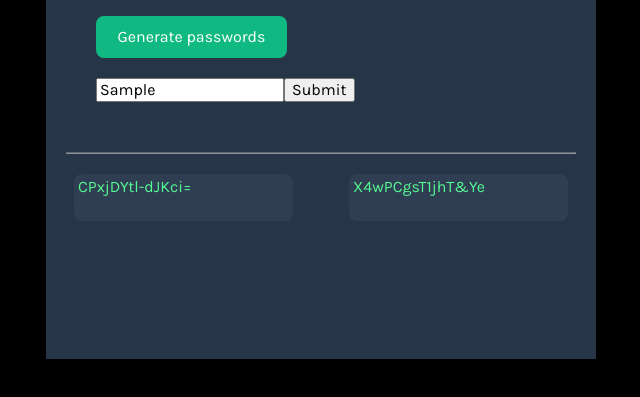
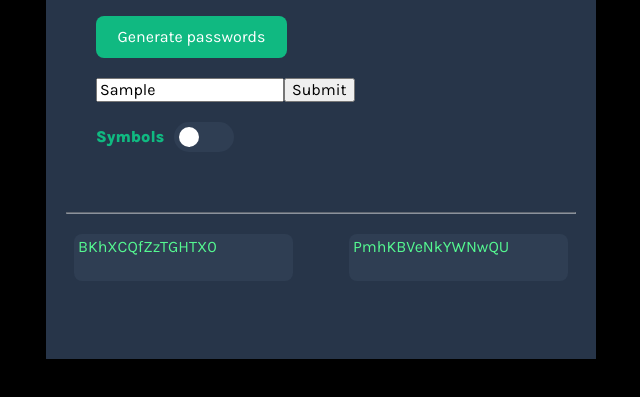
Before and after one commit to Ezimy/password-generator, a website built with Vite: page index.html in a window 1280 px wide. Both pictures are taken after typing "Sample" into the empty fields and a click on the button "Generate passwords". Shown: the part 391-788 px from the top of the page, without its empty margins (319-959 px from the left). Built offline with nearby package versions, Linux system fonts and the light colour scheme; a web font is replaced by a local one.

Commit message:
toggle symbol function is added

```diff
--- a/index.css
+++ b/index.css
@@ -22,6 +22,13 @@ body {
 #length-section{
     display: flex;
     justify-content: flex-start;
+    margin-bottom: 10px;
+}
+
+#toggle-symbol{
+    display: flex;
+    justify-content: flex-start;
+    color: #10B981;
 }
 .highlight{
     color: #4ADF86;
@@ -59,3 +66,40 @@ body {
     padding: 4px;
     overflow: auto;
 }
+.switch{
+    position: relative;
+    width: 60px;
+    height: 30px;
+    margin: 10px 10px 10px 10px;
+}
+.slider{
+    position: absolute;
+    cursor: pointer;
+    top: 0;
+    left: 0;
+    right: 0;
+    bottom: 0;
+    background: #2F3E53;
+    transition: .4s;
+    border-radius: 34px;
+}
+.switch input {display:none}
+.slider:before{
+    position: absolute;
+    content: "";
+    height: 20px;
+    width: 20px;
+    left: 5px;
+    bottom: 5px;
+    border-radius: 10px;
+    background-color: white;
+    transition: 0.4s;
+}
+input:checked +.slider
+{
+    background-color: #10B981;
+}
+input:checked +.slider::before
+{
+    transform: translateX(30px);
+}
--- a/index.html
+++ b/index.html
@@ -19,6 +19,13 @@
                 <input type="text" id="pass-length" name="length">
                 <button onclick="setPassLength()">Submit</button>
             </div>
+            <div id="toggle-symbol">
+                <p> Symbols</p>
+                <label class="switch">
+                    <input type="checkbox" id="toggle-el" onclick="toggleSymbols()">
+                    <span class="slider"></span>
+                </label>
+            </div>
         </div>
         <hr id = "line">
         <div id="password-section">
--- a/index.js
+++ b/index.js
@@ -1,5 +1,7 @@
-const characters =["A","B","C","D","E","F","G","H","I","J","K","L","M","N","O","P","Q","R","S","T","U","V","W","X","Y","Z","a","b","c","d","e","f","g","h","i","j","k","l","m","n","o","p","q","r","s","t","u","v","w","x","y","z", "0", "1", "2", "3", "4", "5", "6", "7", "8", "9","~","`","!","@","#","$","%","^","&","*","(",")","_","-","+","=","{","[","}","]",",","|",":",";","<",">",".","?",
-"/"];
+let characters =[];
+const lettersandnumbers = ["A","B","C","D","E","F","G","H","I","J","K","L","M","N","O","P","Q","R","S","T","U","V","W","X","Y","Z","a","b","c","d","e","f","g","h","i","j","k","l","m","n","o","p","q","r","s","t","u","v","w","x","y","z", "0", "1", "2", "3", "4", "5", "6", "7", "8", "9"]
+const symbols = ["~","`","!","@","#","$","%","^","&","*","(",")","_","-","+","=","{","[","}","]",",","|",":",";","<",">",".","?","/"]
+let checkSymbols = false;
 let password = "";
 let passEl1 = document.getElementById("pass-el-1")
 let passEl2 = document.getElementById("pass-el-2")
@@ -8,16 +10,26 @@ let input = document.getElementById("pass-length")
 function setPassLength(){
     passLength = input.value
 }
+function toggleSymbols() {
+    // Update the checkSymbols variable based on the checkbox state
+    checkSymbols = document.getElementById("toggle-el").checked;
+}
 function generateRandomIndex(){
         return Math.floor(Math.random() * characters.length)
     }
-function generatePassword(){
-    password = "";
-    for (let i = 0 ; i < passLength; i++){
-        password += characters[generateRandomIndex()]
+    function generatePassword() {
+        password = "";
+        characters = [];
+        if (checkSymbols) {
+            characters = characters.concat(lettersandnumbers, symbols);
+        } else {
+            characters = characters.concat(lettersandnumbers);
+        }
+        for (let i = 0; i < passLength; i++) {
+            password += characters[generateRandomIndex()];
+        }
+        return password;
     }
-    return password
-}
 function clear(){
     password = ""
     passEl1.textContent = ""
```
